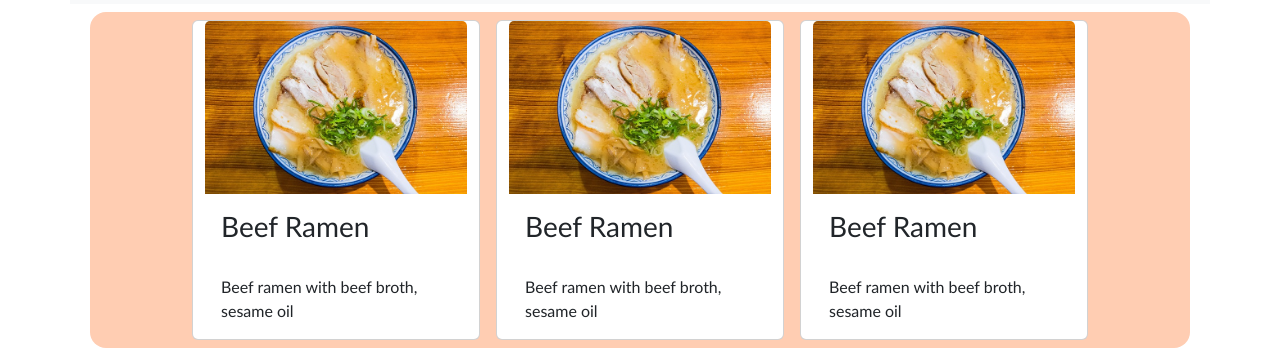
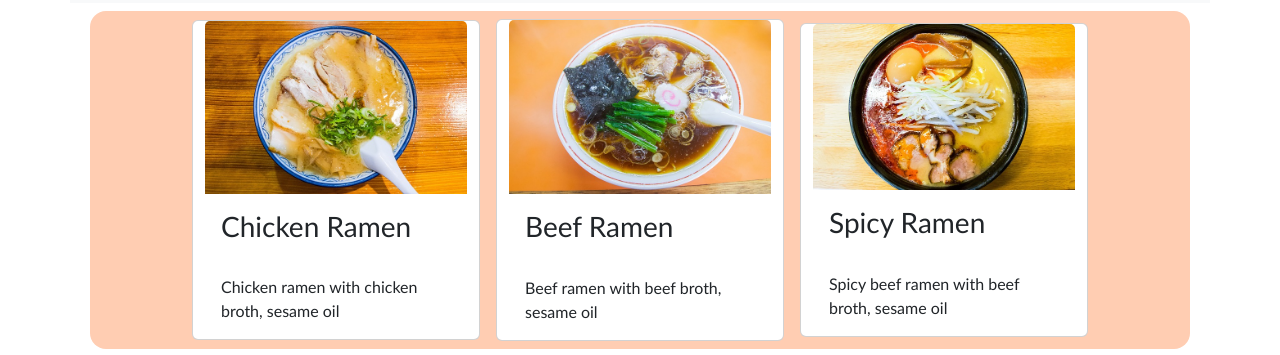
Before and after one commit to ariusvi/proyecto_restaurante, a plain HTML site: page pages/ramen.html in a window 1280 px wide. Shown: the part 411-766 px from the top of the page. Drawn offline with nearby package versions, Linux system fonts and the light colour scheme.

Commit message:
actualizacion con cards la pagina ramen

```diff
--- a/pages/ramen.html
+++ b/pages/ramen.html
@@ -47,24 +47,24 @@
 
         <div class="row menu">
           <div class="col col-12 col-md-4 col-lg-4 colc card" style="width: 18rem;">
-            <img class="card-img-top" src="../img/ramen_001.jpg" alt="ramen ternera">
+            <img class="card-img-top" src="../img/ramen_001.jpg" alt="chicken ramen">
+            <div class="card-body"><h3>Chicken Ramen</h3>
+              <p class="card-text"><br>
+                Chicken ramen with chicken broth, sesame oil</p>
+            </div>
+          </div>
+          <div class="col col-12 col-md-4 col-lg-4 colc card" style="width: 18rem;">
+            <img class="card-img-top" src="../img/ramen_002.jpg" alt="ramen ternera">
             <div class="card-body"><h3>Beef Ramen</h3>
               <p class="card-text"><br>
                 Beef ramen with beef broth, sesame oil</p>
             </div>
           </div>
           <div class="col col-12 col-md-4 col-lg-4 colc card" style="width: 18rem;">
-            <img class="card-img-top" src="../img/ramen_001.jpg" alt="ramen ternera">
-            <div class="card-body"><h3>Beef Ramen</h3>
+            <img class="card-img-top" src="../img/ramen_003.jpg" alt="spicy ternera">
+            <div class="card-body"><h3>Spicy Ramen</h3>
               <p class="card-text"><br>
-                Beef ramen with beef broth, sesame oil</p>
-            </div>
-          </div>
-          <div class="col col-12 col-md-4 col-lg-4 colc card" style="width: 18rem;">
-            <img class="card-img-top" src="../img/ramen_001.jpg" alt="ramen ternera">
-            <div class="card-body"><h3>Beef Ramen</h3>
-              <p class="card-text"><br>
-                Beef ramen with beef broth, sesame oil</p>
+                Spicy beef ramen with beef broth, sesame oil</p>
             </div>
           </div>
           </div>
```
Also changed, not shown: pages/starters.html (+3 -3 lines), img/starter_004.jpg.
